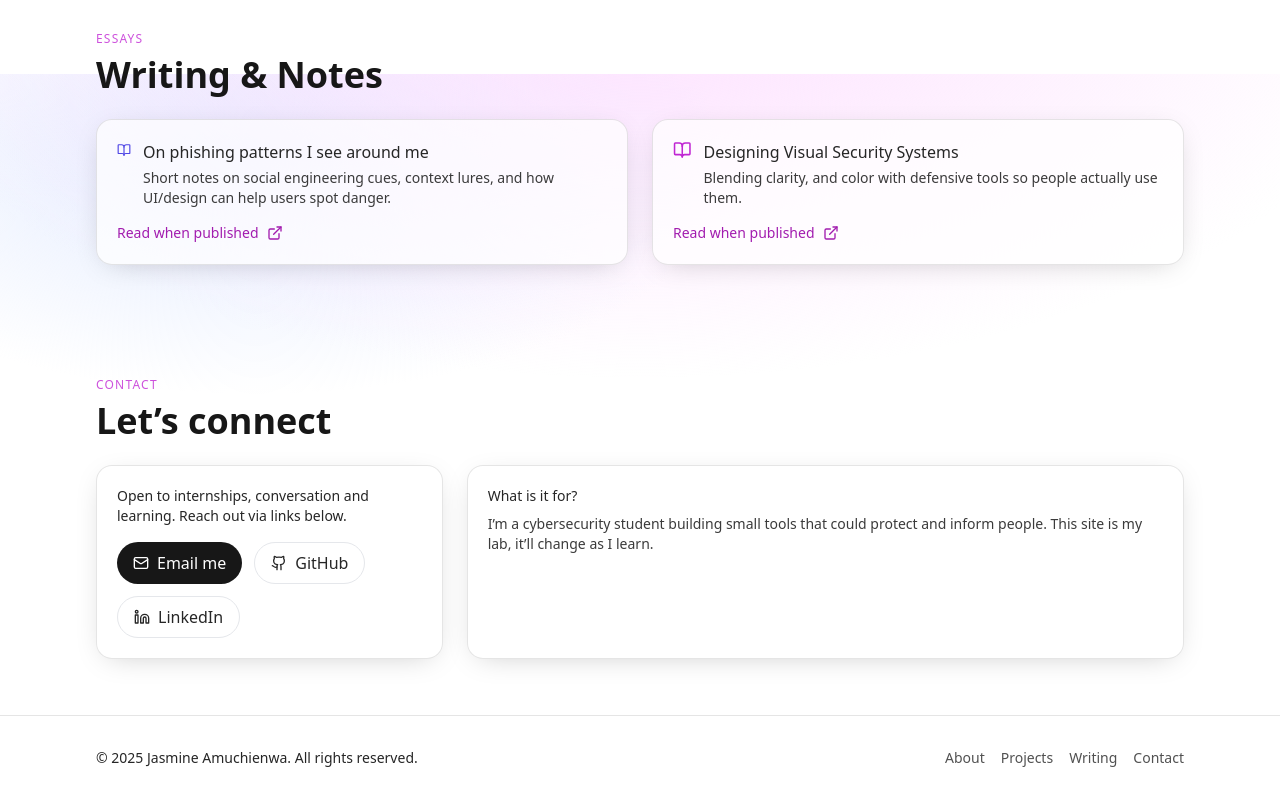
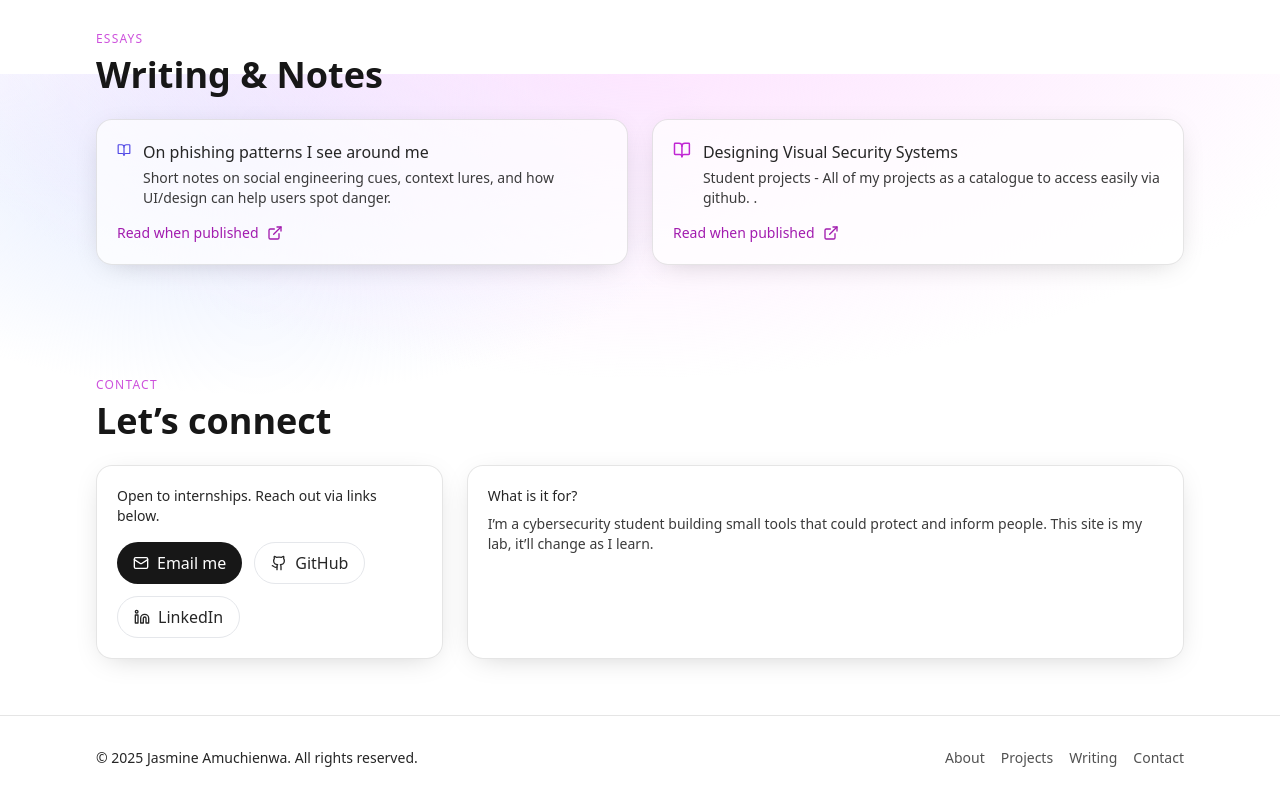
Before and after one commit to Jasmineamuchienwa/jasmine-portfolio, a Next.js app: page / in a window 1280 px wide. Shown: the part 2326-3126 px from the top of the page. Built offline with nearby package versions, Linux system fonts and the light colour scheme.

Commit message:
update portfolio

```diff
--- a/app/page.tsx
+++ b/app/page.tsx
@@ -229,7 +229,7 @@ export default function Page() {
               <BookOpen className="h-5 w-5 text-fuchsia-600" />
               <div>
                 <p className="font-medium">Designing Visual Security Systems</p>
-                <p className="text-sm opacity-90 mt-1">Blending clarity, and color with defensive tools so people actually use them.</p>
+                <p className="text-sm opacity-90 mt-1">Student projects - All of my projects as a catalogue to access easily via github. .</p>
               </div>
             </div>
             <div className="mt-3">
@@ -245,7 +245,7 @@ export default function Page() {
       <Section id="contact" title="Let’s connect" eyebrow="contact">
         <div className="grid md:grid-cols-3 gap-6">
           <Card>
-            <p className="text-sm">Open to internships, conversation and learning. Reach out via links below.</p>
+            <p className="text-sm">Open to internships. Reach out via links below.</p>
             <div className="mt-4 flex flex-wrap gap-3">
               <a href="mailto:phillipsfareedah@gmail.com" className="inline-flex items-center gap-2 rounded-full bg-neutral-900 text-white dark:bg-white dark:text-neutral-900 px-4 py-2">
                 <Mail className="h-4 w-4" /> Email me
--- a/data/projects.ts
+++ b/data/projects.ts
@@ -12,7 +12,7 @@ export const projects = [
     description:
       "A browser extension concept focused on phishing awareness and user-safe security feedback. Designed around clarity, scan limits, and activation flows to reduce risky browsing behaviour.",
     tags: ["Web Security", "UX", "Threat Awareness", "Extension"],
-    link: "https://github.com/YOUR_USERNAME/scamspotter",
+    link: "https://github.com/Jasmineamuchienwa/scamspotter-extension",
   },
 
   {
```
